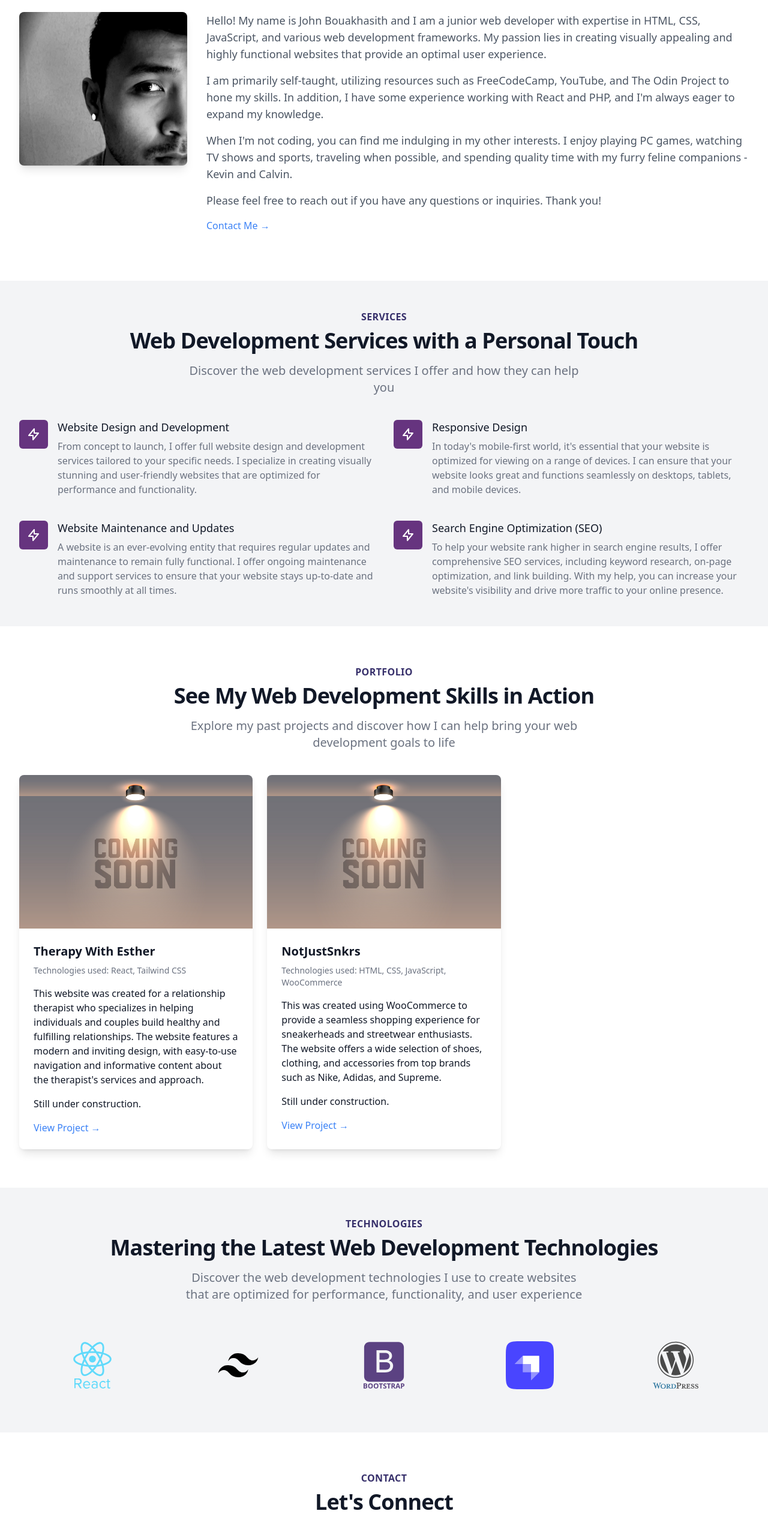
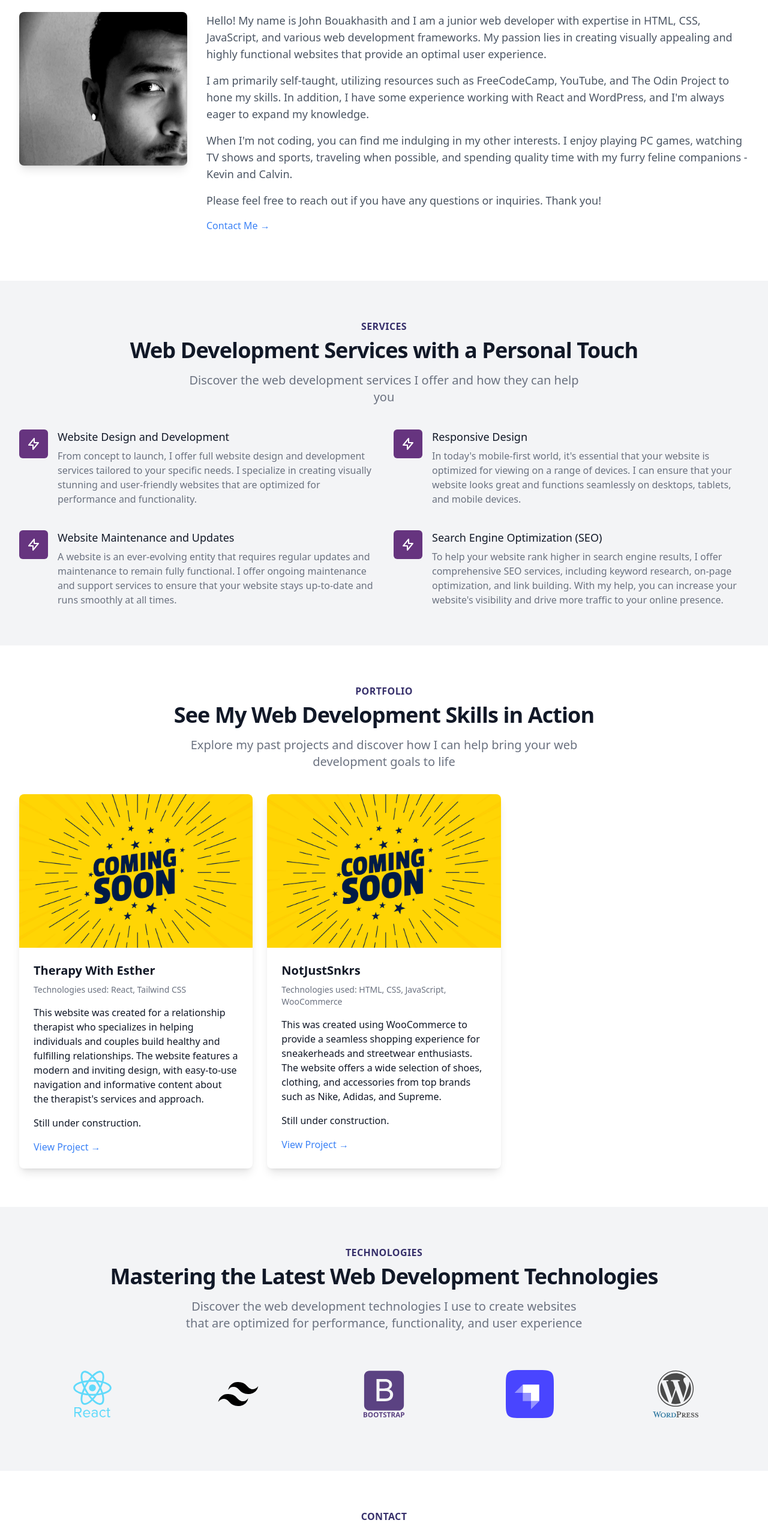
Before and after one commit to johnbthedev/johnbthe.dev, a React (Vite) app in the folder frontend/: page / in a window 1280 px wide. Shown: the part 1000-3544 px from the top of the page at 60% size. Built offline with nearby package versions, Linux system fonts and the light colour scheme.

Commit message:
modified

```diff
--- a/frontend/src/components/About.jsx
+++ b/frontend/src/components/About.jsx
@@ -36,8 +36,8 @@ export default function About() {
               <p className="text-lg text-gray-600 mb-4">
                 I am primarily self-taught, utilizing resources such as
                 FreeCodeCamp, YouTube, and The Odin Project to hone my skills.
-                In addition, I have some experience working with React and PHP,
-                and I'm always eager to expand my knowledge.
+                In addition, I have some experience working with React and
+                WordPress, and I'm always eager to expand my knowledge.
               </p>
 
               <p className="text-lg text-gray-600 mb-4">
--- a/frontend/src/components/Navbar.jsx
+++ b/frontend/src/components/Navbar.jsx
@@ -26,31 +26,31 @@ export default function Navbar() {
           </div>
           <div className="hidden lg:flex items-center">
             <a
-              href="#"
+              href="#home"
               className="px-3 py-2 rounded-md text-sm font-medium text-gray-900 hover:bg-gray-200"
             >
               Home
             </a>
             <a
-              href="#"
+              href="#about"
               className="px-3 py-2 rounded-md text-sm font-medium text-gray-900 hover:bg-gray-200"
             >
               About
             </a>
             <a
-              href="#"
+              href="#services"
               className="px-3 py-2 rounded-md text-sm font-medium text-gray-900 hover:bg-gray-200"
             >
               Services
             </a>
             <a
-              href="#"
+              href="#portfolio"
               className="px-3 py-2 rounded-md text-sm font-medium text-gray-900 hover:bg-gray-200"
             >
               Portfolio
             </a>
             <a
-              href="#"
+              href="#contact"
               className="px-3 py-2 rounded-md text-sm font-medium text-gray-900 hover:bg-gray-200"
             >
               Contact
@@ -90,35 +90,35 @@ export default function Navbar() {
           aria-label="Main"
         >
           <a
-            href="#"
+            href="#home"
             className="block px-3 py-2 text-base font-medium text-gray-700 hover:bg-gray-500 hover:text-gray-200"
             onClick={() => setIsOpen(false)}
           >
             Home
           </a>
           <a
-            href="#"
+            href="#about"
             className="block px-3 py-2 text-base font-medium text-gray-700 hover:bg-gray-500 hover:text-gray-200"
             onClick={() => setIsOpen(false)}
           >
-            Blog
+            About
           </a>
           <a
-            href="#"
+            href="#services"
+            className="block px-3 py-2 text-base font-medium text-gray-700 hover:bg-gray-500 hover:text-gray-200"
+            onClick={() => setIsOpen(false)}
+          >
+            Services
+          </a>
+          <a
+            href="#portfolio"
             className="block px-3 py-2 text-base font-medium text-gray-700 hover:bg-gray-500 hover:text-gray-200"
             onClick={() => setIsOpen(false)}
           >
             Portfolio
           </a>
           <a
-            href="#"
-            className="block px-3 py-2 text-base font-medium text-gray-700 hover:bg-gray-500 hover:text-gray-200"
-            onClick={() => setIsOpen(false)}
-          >
-            About
-          </a>
-          <a
-            href="#"
+            href="#contact"
             className="block px-3 py-2 text-base font-medium text-gray-700 hover:bg-gray-500 hover:text-gray-200"
             onClick={() => setIsOpen(false)}
           >
--- a/frontend/src/components/Services.jsx
+++ b/frontend/src/components/Services.jsx
@@ -3,8 +3,7 @@ import React from "react";
 function Services() {
   return (
     <section id="services" className="bg-gray-100">
-      <div className="py-12">
-        <div className="max-w-screen-xl mx-auto px-4 sm:px-6 lg:px-8 ">
+      <div className="w-full m-auto max-w-7xl py-16 px-4 sm:px-6 lg:px-8">
         <div className="lg:text-center">
           <h2 className="text-base text-deep-indigo font-semibold tracking-wide uppercase">
             services
@@ -13,8 +12,8 @@ function Services() {
             Web Development Services with a Personal Touch
           </p>
           <p className="mt-4 max-w-2xl text-xl text-gray-500 lg:mx-auto">
-              Discover the web development services I offer and how they can
-              help you
+            Discover the web development services I offer and how they can help
+            you
           </p>
         </div>
 
@@ -118,10 +117,9 @@ function Services() {
                   </h4>
                   <p className="mt-2 text-base text-gray-500">
                     A website is an ever-evolving entity that requires regular
-                      updates and maintenance to remain fully functional. I
-                      offer ongoing maintenance and support services to ensure
-                      that your website stays up-to-date and runs smoothly at
-                      all times.
+                    updates and maintenance to remain fully functional. I offer
+                    ongoing maintenance and support services to ensure that your
+                    website stays up-to-date and runs smoothly at all times.
                   </p>
                 </div>
               </div>
@@ -153,8 +151,8 @@ function Services() {
                     Search Engine Optimization (SEO)
                   </h4>
                   <p className="mt-2 text-base text-gray-500">
-                      To help your website rank higher in search engine results,
-                      I offer comprehensive SEO services, including keyword
+                    To help your website rank higher in search engine results, I
+                    offer comprehensive SEO services, including keyword
                     research, on-page optimization, and link building. With my
                     help, you can increase your website's visibility and drive
                     more traffic to your online presence.
@@ -165,7 +163,6 @@ function Services() {
           </ul>
         </div>
       </div>
-      </div>
     </section>
   );
 }
--- a/frontend/src/components/Technologies.jsx
+++ b/frontend/src/components/Technologies.jsx
@@ -3,7 +3,7 @@ import React from "react";
 function Technologies() {
   return (
     <section id="technolgies" className="bg-gray-100">
-      <div className="max-w-screen-xl mx-auto py-12 px-4 sm:px-6 lg:px-8">
+      <div className="w-full m-auto max-w-7xl py-16 px-4 sm:px-6 lg:px-8">
         <div className="lg:text-center">
           <h2 className="text-base text-deep-indigo font-semibold tracking-wide uppercase">
             technologies
```
Also changed, not shown: frontend/src/img/coming-soon.jpg. Lines whose indentation alone changed are shown as unchanged.
